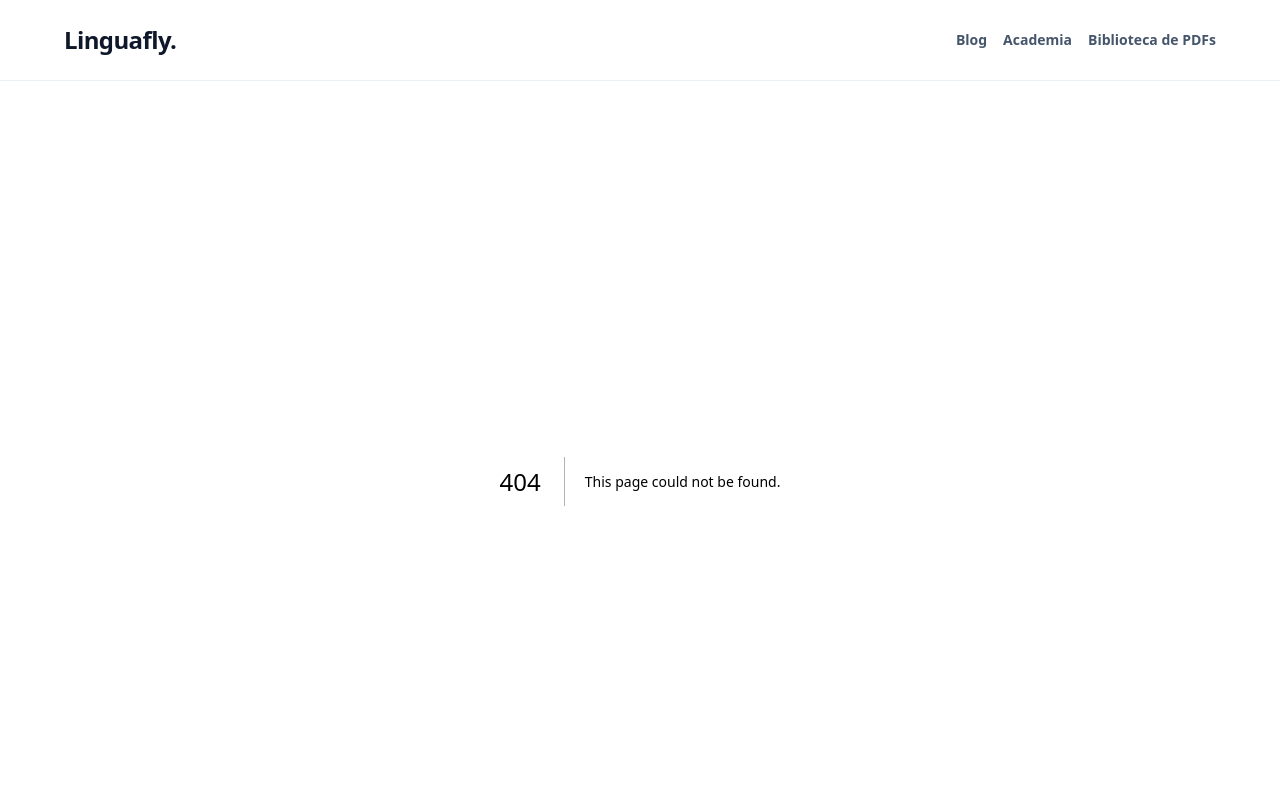
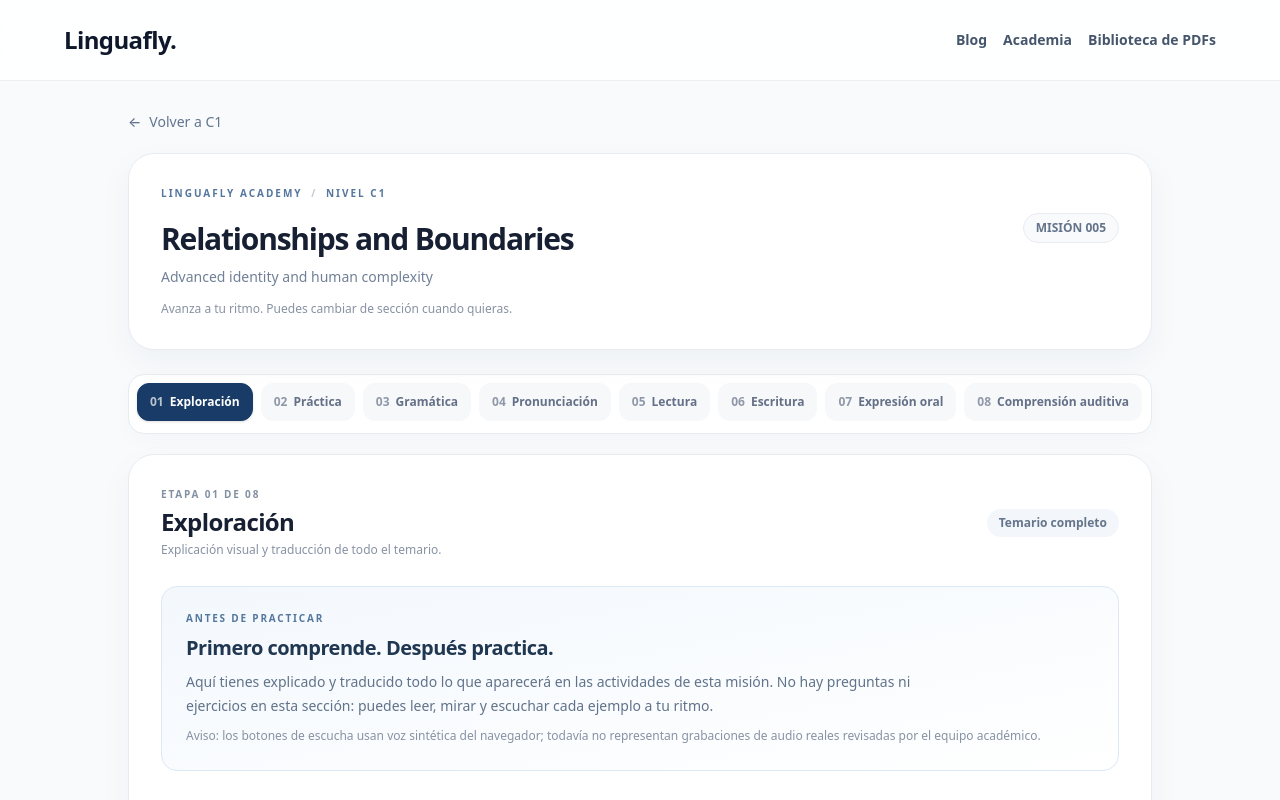
Before and after one commit to linguafly6-ui/linguaflynew2, a Next.js app: page /academia/c1/005 in a window 1280 px wide. Before the commit this address had no page. Shown: the top 800 px of the page. Built offline with nearby package versions, Linux system fonts and the light colour scheme.

Commit message:
Add C1 mission 005 route

```diff
--- /dev/null
+++ b/app/academia/c1/005/page.tsx
@@ -0,0 +1,5 @@
+import Link from "next/link";
+import CanonicalMission, { type Mission } from "@/components/academy/CanonicalMission";
+import mission from "@/content/canonical-missions/c1/005.json";
+export const metadata = { title: "Relationships and Boundaries · C1 Mission 005 · Linguafly", description: "Practica comunicación interpersonal avanzada en inglés C1.", robots: { index: false, follow: false } };
+export default function C1Mission005Page() { return <main className="min-h-screen bg-slate-50 px-4 py-7 sm:px-6"><div className="mx-auto max-w-5xl"><Link href="/academia/c1" className="inline-flex items-center gap-2 text-sm font-medium text-slate-500 transition hover:text-blue-700"><span aria-hidden="true">←</span> Volver a C1</Link><div className="mt-5"><CanonicalMission missionData={mission as Mission} /></div></div></main>; }
```
